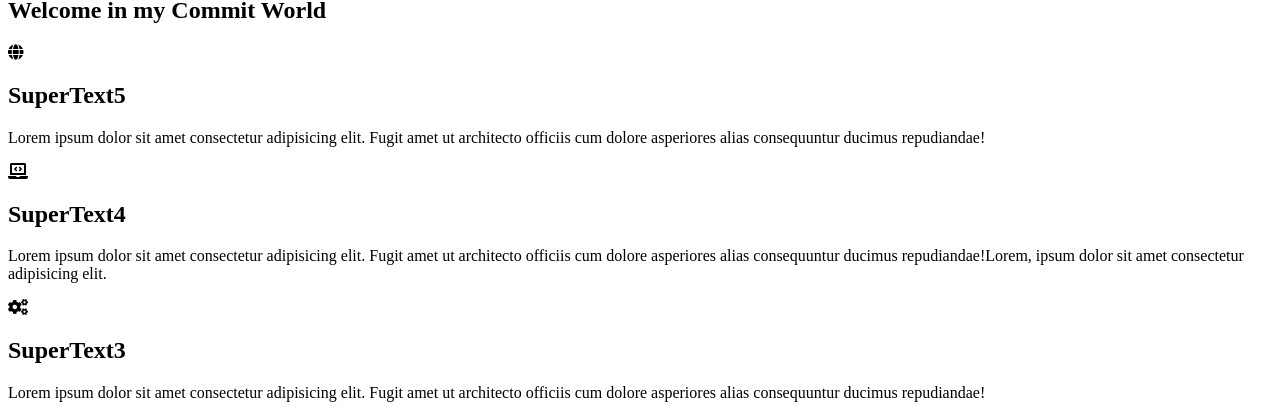
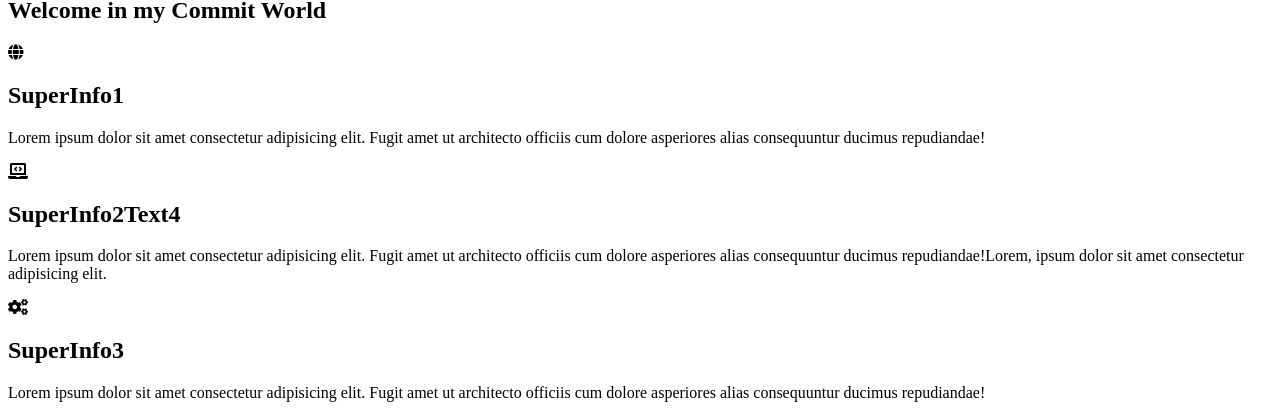
Before and after one commit to Mat955/learning-git, a plain HTML site: page index.html in a window 1280 px wide. Shown: the part 459-873 px from the top of the page. Drawn offline with nearby package versions, Linux system fonts and the light colour scheme; files that its build step writes are made by us from their sources.

Commit message:
change 2

```diff
--- a/index.html
+++ b/index.html
@@ -39,18 +39,18 @@
     <section class="benefits">
         <div class="row">
             <div class="col-4 col-s-12 col-m-4"><i class="change fas fa-globe"></i>
-                <h2>SuperText5</h2>
+                <h2>SuperInfo1</h2>
                 <p>Lorem ipsum dolor sit amet consectetur adipisicing elit. Fugit amet ut architecto officiis cum
                     dolore asperiores alias consequuntur ducimus repudiandae!</p>
             </div>
             <div class="col-4 col-s-12 col-m-4"><i class="change fas fa-laptop-code"></i>
-                <h2>SuperText4</h2>
+                <h2>SuperInfo2Text4</h2>
                 <p>Lorem ipsum dolor sit amet consectetur adipisicing elit. Fugit amet ut architecto officiis cum
                     dolore asperiores alias consequuntur ducimus repudiandae!Lorem, ipsum dolor sit amet consectetur
                     adipisicing elit.</p>
             </div>
             <div class="col-4 col-s-12 col-m-4"><i class="change fas fa-cogs"></i>
-                <h2>SuperText3</h2>
+                <h2>SuperInfo3</h2>
                 <p>Lorem ipsum dolor sit amet consectetur adipisicing elit. Fugit amet ut architecto officiis cum
                     dolore asperiores alias consequuntur ducimus repudiandae!</p>
             </div>
```
